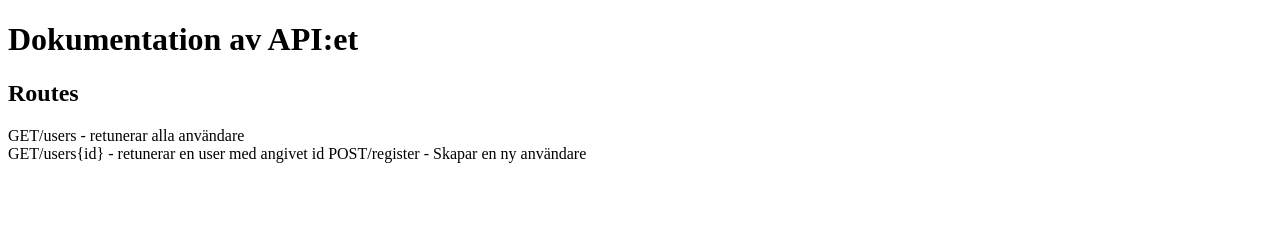
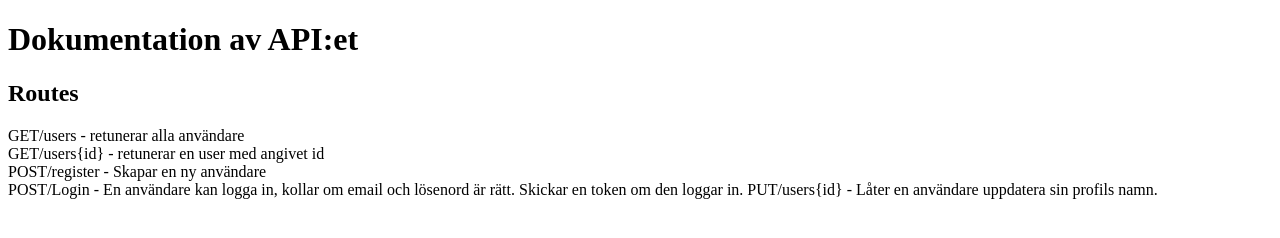
Before and after one commit to Theozzzzzz/Rest-API, a website: page public/index.html in a window 1280 px wide. Drawn offline with Linux system fonts and the light colour scheme.

Commit message:
fixade dokumentation

```diff
--- a/public/index.html
+++ b/public/index.html
@@ -11,8 +11,10 @@
       <h2>Routes</h2>
       <p>
         GET/users - retunerar alla användare <br>
-        GET/users{id} - retunerar en user med angivet id
-        POST/register - Skapar en ny användare
+        GET/users{id} - retunerar en user med angivet id <br>
+        POST/register - Skapar en ny användare <br>
+        POST/Login - En användare kan logga in, kollar om email och lösenord är rätt. Skickar en token om den loggar in.
+        PUT/users{id} - Låter en användare uppdatera sin profils namn.
     </p>
 
 
```
